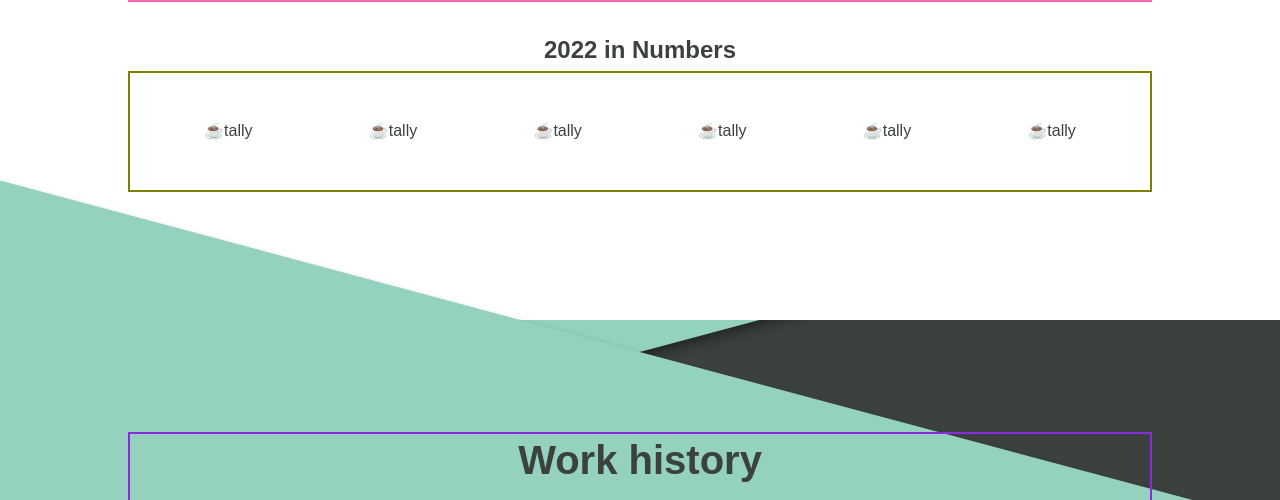
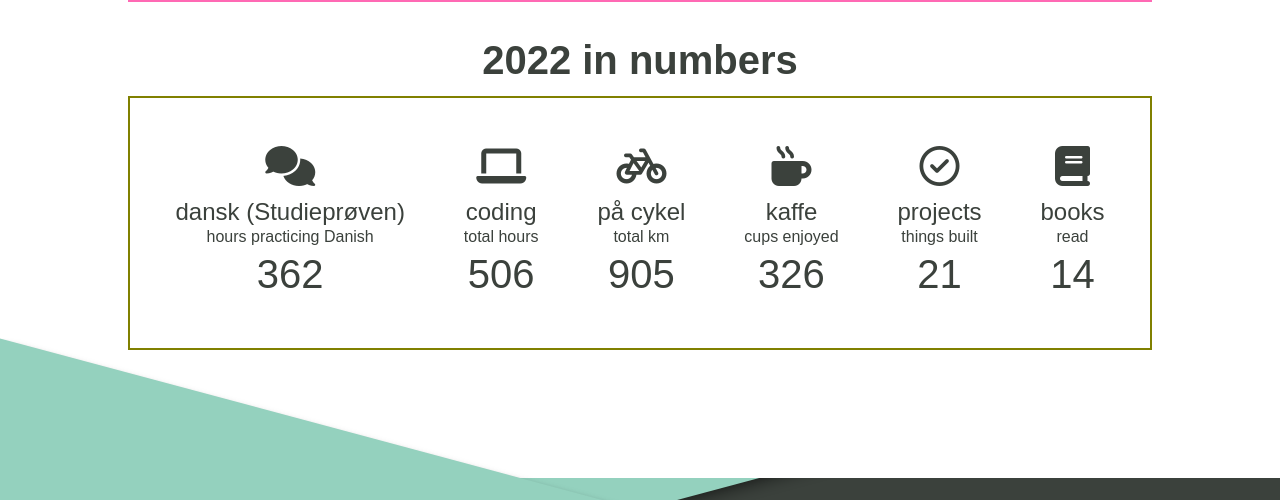
Before and after one commit to zowdk/html-and-css-capstone-project, a plain HTML site: page pages/about.html in a window 1280 px wide. Shown: the part 818-1318 px from the top of the page. Drawn offline with Linux system fonts and the light colour scheme; files whose address does not match are found by name.

Commit message:
update tally content + icons

```diff
--- a/css/about.css
+++ b/css/about.css
@@ -217,6 +217,9 @@ header {
 }
 
 /* Tallies */
+.section__title--tallies {
+  font-size: var(--fs-h2);
+}
 
 .container-inner--tallies {
   margin-top: 2em;
@@ -227,6 +230,24 @@ header {
   flex-direction: row;
   padding: 3em 1em;
   justify-content: space-around;
+}
+.tally-box {
+  flex-direction: column;
+  justify-content: flex-end;
+}
+.tally-icon {
+  font-size: var(--fs-h2);
+  margin-bottom: 0.25em;
+}
+.tally-name {
+  font-size: var(--fs-h3);
+}
+.tally-description {
+  font-size: var(--fs-body);
+  font-weight: 200;
+}
+.tally-count {
+  font-size: var(--fs-h2);
 }
 /* Section Work History */
 .container-inner--work-history {
--- a/pages/about.html
+++ b/pages/about.html
@@ -97,33 +97,45 @@
           <!-- tallies -->
           <div class="container-inner container-inner--tallies">
             <h3 class="section__title section__title--tallies">
-              2022 in Numbers
+              2022 in numbers
             </h3>
 
             <div class="about-box--tallies flex">
               <div class="tally-box flex">
-                ☕️
-                <p class="tally-name">tally</p>
+                <i class="fa-solid fa-comments tally-icon"></i>
+                <p class="tally-name">dansk (Studieprøven)</p>
+                <p class="tally-description">hours practicing Danish</p>
+                <p class="tally-count">362</p>
               </div>
               <div class="tally-box flex">
-                ☕️
-                <p class="tally-name">tally</p>
+                <i class="fa-solid fa-laptop tally-icon"></i>
+                <p class="tally-name">coding</p>
+                <p class="tally-description">total hours</p>
+                <p class="tally-count">506</p>
               </div>
               <div class="tally-box flex">
-                ☕️
-                <p class="tally-name">tally</p>
+                <i class="fa-solid fa-bicycle tally-icon"></i>
+                <p class="tally-name">på cykel</p>
+                <p class="tally-description">total km</p>
+                <p class="tally-count">905</p>
               </div>
               <div class="tally-box flex">
-                ☕️
-                <p class="tally-name">tally</p>
+                <i class="fa-solid fa-mug-hot tally-icon"></i>
+                <p class="tally-name">kaffe</p>
+                <p class="tally-description">cups enjoyed</p>
+                <p class="tally-count">326</p>
               </div>
               <div class="tally-box flex">
-                ☕️
-                <p class="tally-name">tally</p>
+                <i class="fa-regular fa-circle-check tally-icon"></i>
+                <p class="tally-name">projects</p>
+                <p class="tally-description">things built</p>
+                <p class="tally-count">21</p>
               </div>
               <div class="tally-box flex">
-                ☕️
-                <p class="tally-name">tally</p>
+                <i class="fa-solid fa-book tally-icon"></i>
+                <p class="tally-name">books</p>
+                <p class="tally-description">read</p>
+                <p class="tally-count">14</p>
               </div>
             </div>
           </div>
```
